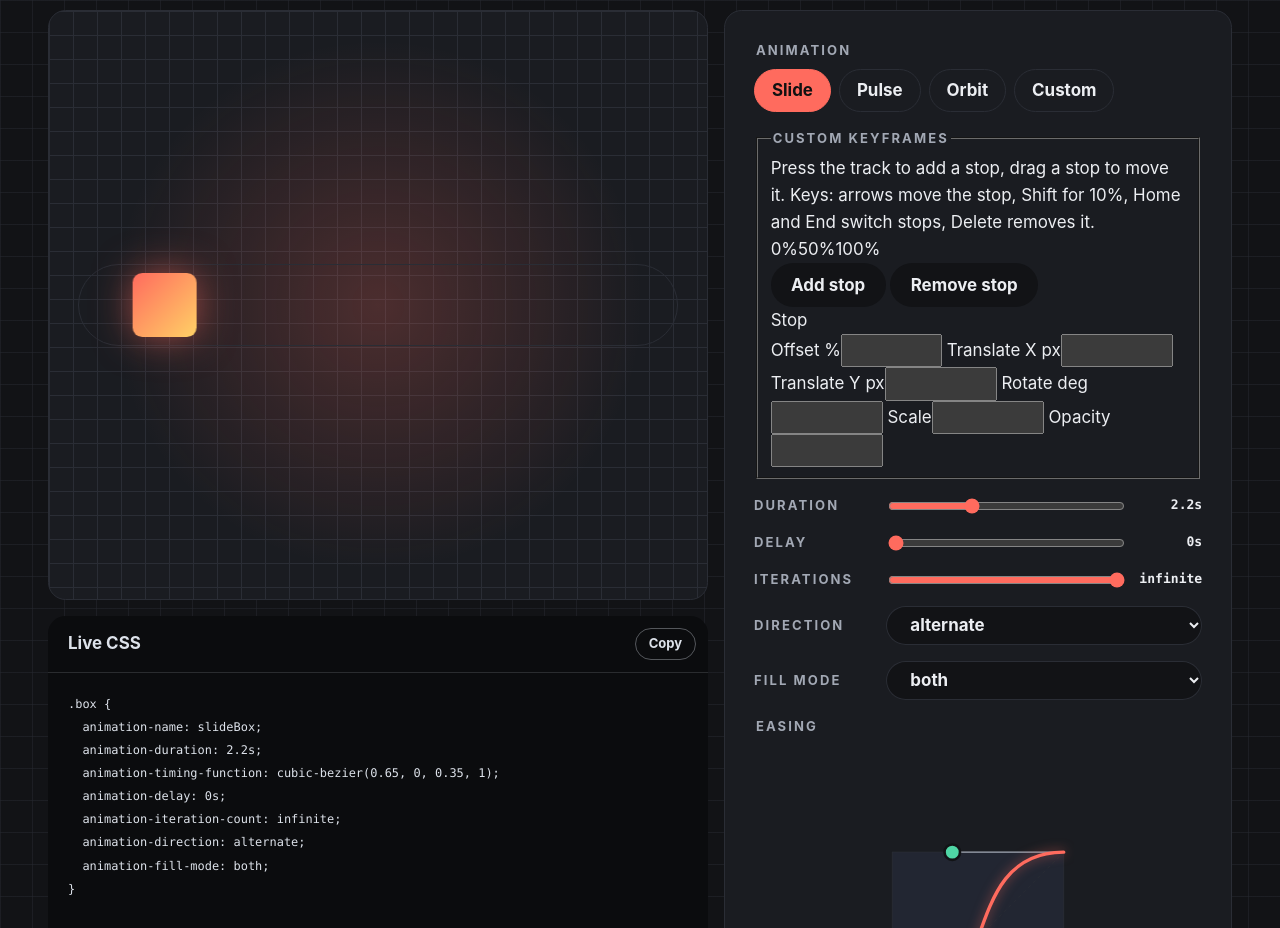
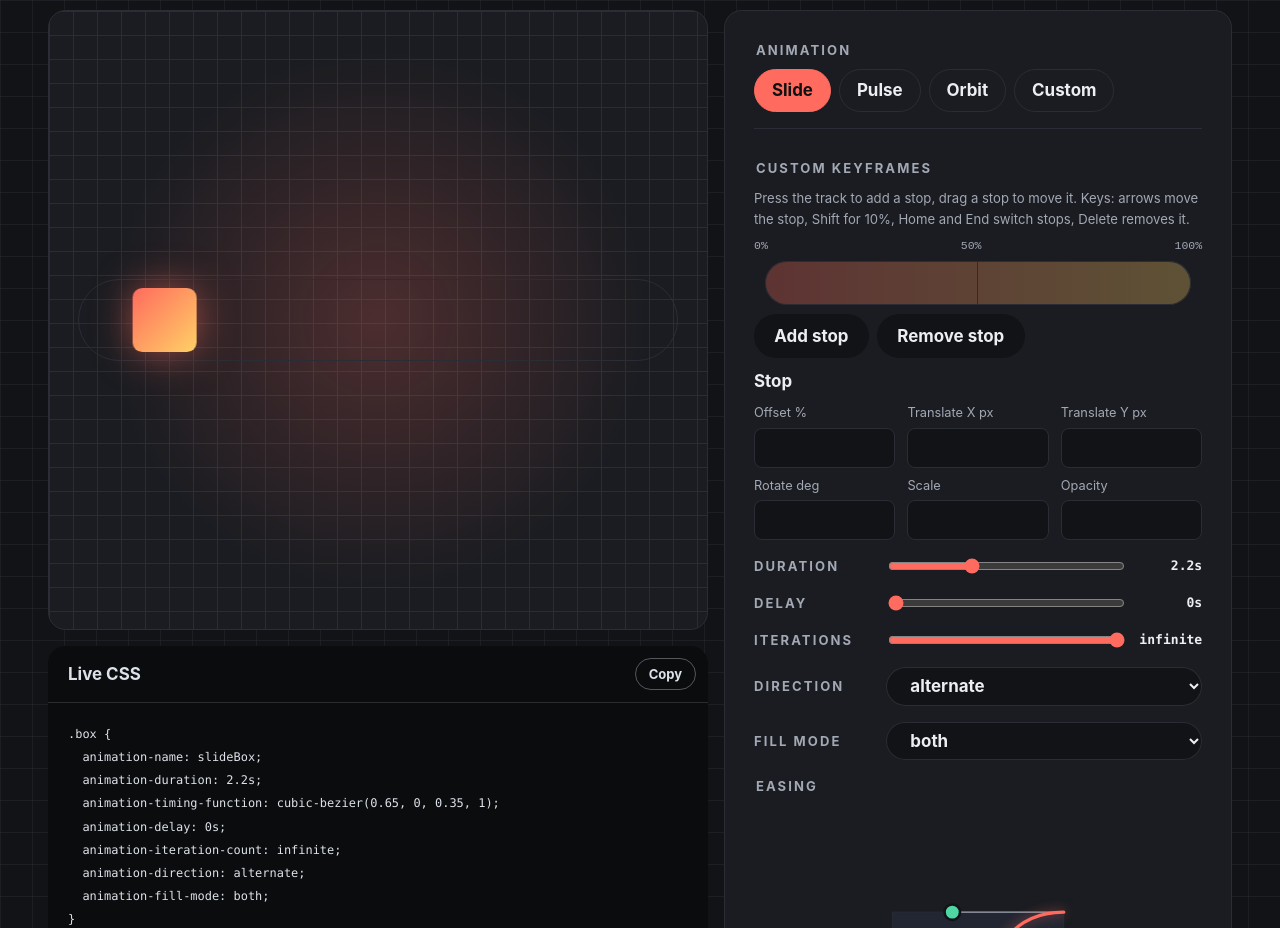
Before and after one commit to abdimannor/box-animations, a plain HTML site: page index.html in a window 1280 px wide. Shown: the part 1280-2208 px from the top of the page. Drawn offline with Linux system fonts and the light colour scheme.

Commit message:
Style the keyframe rail, stops and stop editor

```diff
--- a/style.css
+++ b/style.css
@@ -337,6 +337,42 @@
   .pg-pick label:has(:checked) { background: var(--a1); border-color: var(--a1); color: #111; }
   .pg-pick label:has(:focus-visible) { outline: 2px solid var(--a4); outline-offset: 3px; }
   .pg-pick input { position: absolute; opacity: 0; pointer-events: none; }
+  .kf-builder { display: grid; gap: 0.6rem; padding: 0.9rem 0 0; margin: 0; border: 0; border-block-start: 1px solid var(--line); }
+  .kf-builder legend { padding-block-start: 0.9rem; float: left; inline-size: 100%; }
+  .kf-help { margin: 0; color: var(--muted); font-size: 0.82rem; }
+  .kf-scale { display: flex; justify-content: space-between; color: var(--muted); font: 0.72rem/1 ui-monospace, monospace; }
+  .kf-rail {
+    position: relative;
+    block-size: 2.75rem;
+    margin-inline: 0.7rem;
+    border-radius: 999px;
+    background:
+      linear-gradient(90deg, transparent calc(50% - 0.5px), var(--line) 0 calc(50% + 0.5px), transparent 0),
+      linear-gradient(90deg, color-mix(in oklab, var(--a1) 30%, transparent), color-mix(in oklab, var(--a2) 30%, transparent));
+    box-shadow: inset 0 0 0 1px var(--line);
+    cursor: copy;
+    touch-action: none;
+  }
+  .kf-stop {
+    position: absolute;
+    inset-block: 0.3rem;
+    inset-inline-start: var(--at);
+    translate: -50% 0;
+    inline-size: 1.4rem;
+    padding: 0;
+    border: 2px solid var(--ink);
+    border-radius: 0.4rem;
+    background: var(--surface);
+    cursor: grab;
+  }
+  .kf-stop[aria-pressed="true"] { background: var(--a1); border-color: var(--ink); box-shadow: 0 0 0 3px color-mix(in oklab, var(--a1) 45%, transparent); }
+  .kf-stop:focus-visible { outline: 2px solid var(--a4); outline-offset: 3px; }
+  .kf-buttons { display: flex; flex-wrap: wrap; gap: 0.5rem; }
+  .kf-editor { display: grid; grid-template-columns: repeat(auto-fill, minmax(8.5rem, 1fr)); gap: 0.5rem 0.75rem; }
+  .kf-title { grid-column: 1 / -1; margin: 0; font-weight: 750; }
+  .kf-editor label { display: grid; gap: 0.25rem; font-size: 0.8rem; color: var(--muted); }
+  .kf-editor input { inline-size: 100%; padding: 0.45em 0.6em; border: 1px solid var(--line); border-radius: 0.5rem; background: var(--bg); color: var(--ink); font: inherit; font-size: 0.95rem; }
+  .pg-track[data-anim="custom"] .pg-box { margin-inline: auto; }
   .pg-field { display: grid; grid-template-columns: 7.5rem 1fr auto; align-items: center; gap: 0.75rem; }
   .pg-field input { accent-color: var(--a1); min-inline-size: 0; }
   .pg-field select { grid-column: 2 / -1; box-shadow: inset 0 0 0 1px var(--line); }
```
